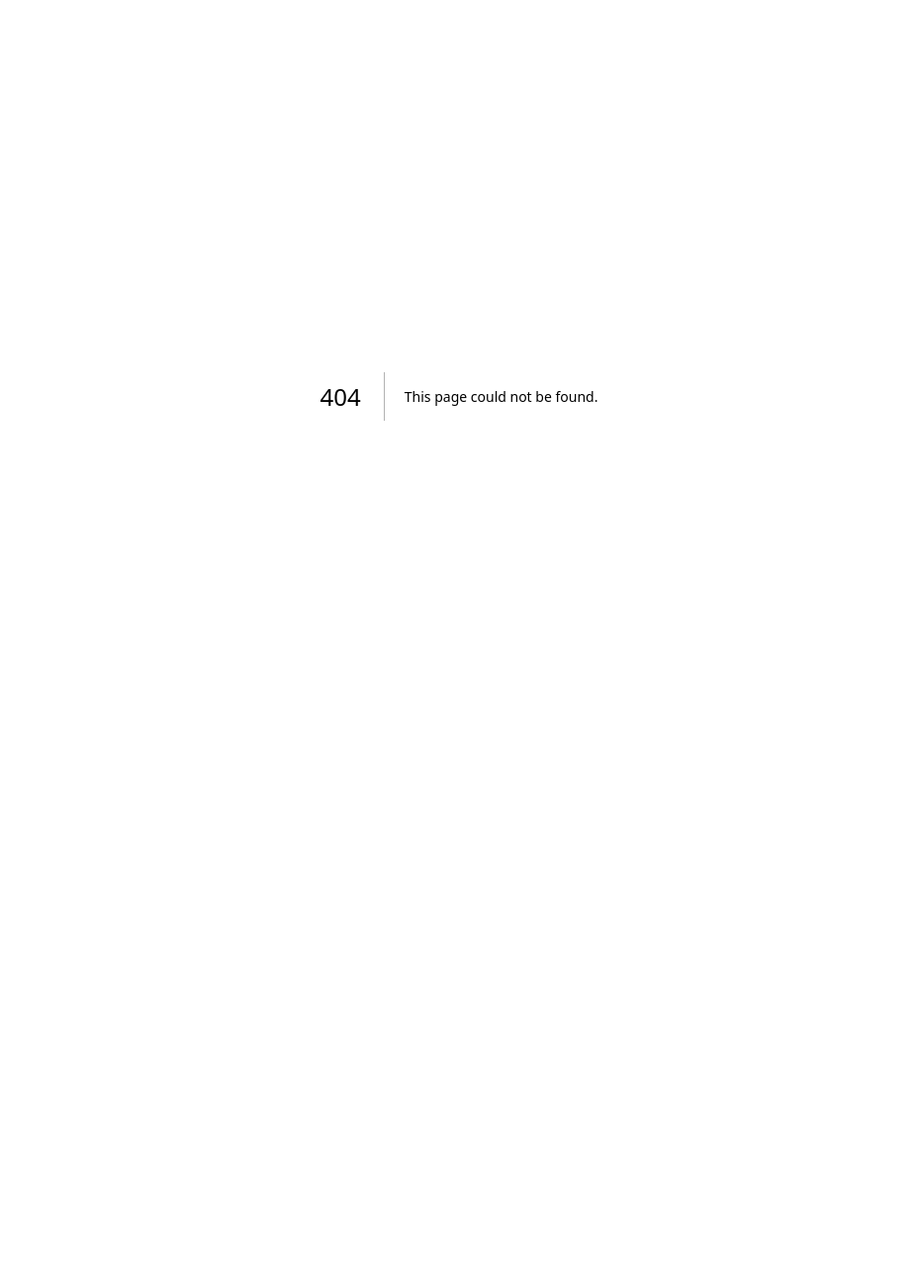
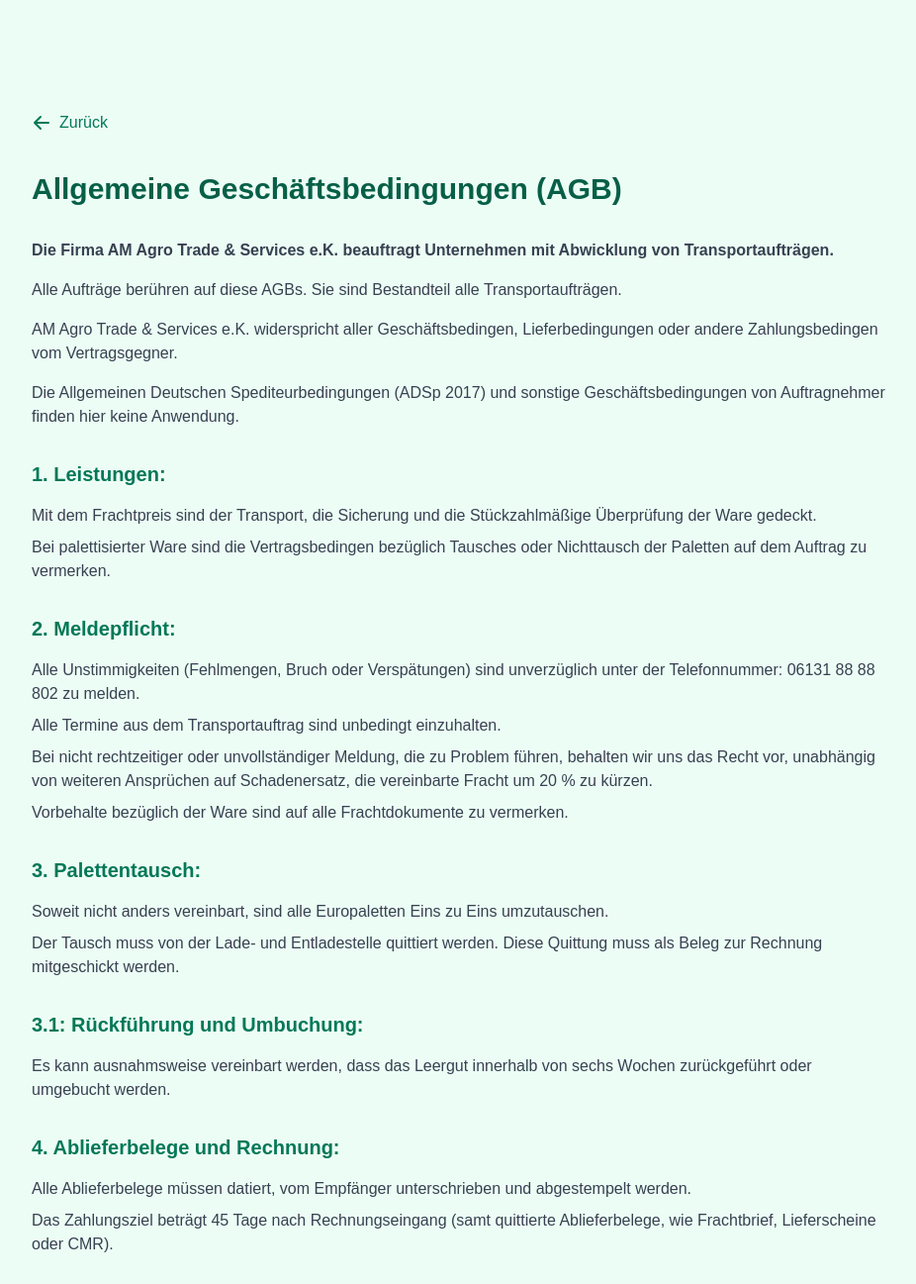
Before and after one commit to Developers-at-G/amagrotrade, a Next.js app in the folder am-agro-trade/: page /agb in a window 1280 px wide. Before the commit this address had no page. Shown: the top 1297 px of the page at 99% size, without its empty margins (176-1102 px from the left). Before the commit the page ends 800 px from the top, so only its background shows below. Built offline with nearby package versions, Linux system fonts and the light colour scheme.

Commit message:
add privacy and condition

```diff
--- a/am-agro-trade/src/app/Components/Footer.tsx
+++ b/am-agro-trade/src/app/Components/Footer.tsx
@@ -12,12 +12,18 @@
           <div className="text-sm">
             © {new Date().getFullYear()} AM Agro Trade & Services.
           </div>
-          <div className="text-sm">
+          <div className="flex space-x-6 text-sm">
             <Link
               href="/impressum"
               className="hover:text-emerald-200 transition-colors duration-200"
             >
               Impressum
+            </Link>
+            <Link
+              href="/agb"
+              className="hover:text-emerald-200 transition-colors duration-200"
+            >
+              AGB
             </Link>
           </div>
         </div>
--- /dev/null
+++ b/am-agro-trade/src/app/agb/page.tsx
@@ -0,0 +1,104 @@
+'use client';
+import { useLanguage } from '../context/LanguageContext';
+import Link from 'next/link';
+
+export default function AGB() {
+  const { t } = useLanguage();
+
+  return (
+    <main className="min-h-screen bg-emerald-50 pt-20">
+      <div className="max-w-4xl mx-auto px-4 py-8">
+        <div className="mb-8">
+          <Link
+            href="/"
+            className="inline-flex items-center text-emerald-700 hover:text-emerald-900 transition-colors"
+          >
+            <svg xmlns="http://www.w3.org/2000/svg" className="h-5 w-5 mr-2" viewBox="0 0 20 20" fill="currentColor">
+              <path fillRule="evenodd" d="M9.707 16.707a1 1 0 01-1.414 0l-6-6a1 1 0 010-1.414l6-6a1 1 0 011.414 1.414L5.414 9H17a1 1 0 110 2H5.414l4.293 4.293a1 1 0 010 1.414z" clipRule="evenodd" />
+            </svg>
+            {t('back')}
+          </Link>
+        </div>
+        <h1 className="text-3xl font-bold text-emerald-800 mb-8">Allgemeine Geschäftsbedingungen (AGB)</h1>
+
+        <div className="space-y-8 text-gray-700">
+          <section className="space-y-4">
+            <p className="font-semibold">Die Firma AM Agro Trade & Services e.K. beauftragt Unternehmen mit Abwicklung von Transportaufträgen.</p>
+            <p>Alle Aufträge berühren auf diese AGBs. Sie sind Bestandteil alle Transportaufträgen.</p>
+            <p>AM Agro Trade & Services e.K. widerspricht aller Geschäftsbedingen, Lieferbedingungen oder andere Zahlungsbedingen vom Vertragsgegner.</p>
+            <p>Die Allgemeinen Deutschen Spediteurbedingungen (ADSp 2017) und sonstige Geschäftsbedingungen von Auftragnehmer finden hier keine Anwendung.</p>
+          </section>
+
+          <section>
+            <h2 className="text-xl font-semibold text-emerald-700 mb-4">1. Leistungen:</h2>
+            <div className="space-y-2">
+              <p>Mit dem Frachtpreis sind der Transport, die Sicherung und die Stückzahlmäßige Überprüfung der Ware gedeckt.</p>
+              <p>Bei palettisierter Ware sind die Vertragsbedingen bezüglich Tausches oder Nichttausch der Paletten auf dem Auftrag zu vermerken.</p>
+            </div>
+          </section>
+
+          <section>
+            <h2 className="text-xl font-semibold text-emerald-700 mb-4">2. Meldepflicht:</h2>
+            <div className="space-y-2">
+              <p>Alle Unstimmigkeiten (Fehlmengen, Bruch oder Verspätungen) sind unverzüglich unter der Telefonnummer: 06131 88 88 802 zu melden.</p>
+              <p>Alle Termine aus dem Transportauftrag sind unbedingt einzuhalten.</p>
+              <p>Bei nicht rechtzeitiger oder unvollständiger Meldung, die zu Problem führen, behalten wir uns das Recht vor, unabhängig von weiteren Ansprüchen auf Schadenersatz, die vereinbarte Fracht um 20 % zu kürzen.</p>
+              <p>Vorbehalte bezüglich der Ware sind auf alle Frachtdokumente zu vermerken.</p>
+            </div>
+          </section>
+
+          <section>
+            <h2 className="text-xl font-semibold text-emerald-700 mb-4">3. Palettentausch:</h2>
+            <div className="space-y-2">
+              <p>Soweit nicht anders vereinbart, sind alle Europaletten Eins zu Eins umzutauschen.</p>
+              <p>Der Tausch muss von der Lade- und Entladestelle quittiert werden. Diese Quittung muss als Beleg zur Rechnung mitgeschickt werden.</p>
+            </div>
+          </section>
+
+          <section>
+            <h2 className="text-xl font-semibold text-emerald-700 mb-4">3.1: Rückführung und Umbuchung:</h2>
+            <p>Es kann ausnahmsweise vereinbart werden, dass das Leergut innerhalb von sechs Wochen zurückgeführt oder umgebucht werden.</p>
+          </section>
+
+          <section>
+            <h2 className="text-xl font-semibold text-emerald-700 mb-4">4. Ablieferbelege und Rechnung:</h2>
+            <div className="space-y-2">
+              <p>Alle Ablieferbelege müssen datiert, vom Empfänger unterschrieben und abgestempelt werden.</p>
+              <p>Das Zahlungsziel beträgt 45 Tage nach Rechnungseingang (samt quittierte Ablieferbelege, wie Frachtbrief, Lieferscheine oder CMR).</p>
+            </div>
+          </section>
+
+          <section>
+            <h2 className="text-xl font-semibold text-emerald-700 mb-4">5. Versicherungsnachweis:</h2>
+            <div className="space-y-2">
+              <p>Der Auftragnehmer ist verpflichtet, einen gültigen Versicherungsnachweis gem. § 7a GüKG vorzulegen.</p>
+              <p>Mit der Auftragsannahme bestätigt der Auftragnehmer, dass er eine Haftpflichtversicherung mit der Deckung der gesetzlichen Haftung abgeschlossen hat.</p>
+            </div>
+          </section>
+
+          <section>
+            <h2 className="text-xl font-semibold text-emerald-700 mb-4">6. Haftungserhöhung:</h2>
+            <div className="space-y-2">
+              <p>Bei innerdeutschen Transporten haftet der Auftragnehmer nach den Bestimmungen des HGBs, 3 431 HGB.</p>
+              <p>Für Verluste oder Beschädigungen gilt § 449 . Abs. 1 Nr. 1 HGB mit 40 Sonderziehungsrechte pro KG.</p>
+              <p>Mit der Auftragsannahme bestätigt der Auftragnehmer, dass seine Versicherung auch diese Erhöhung mitdeckt.</p>
+            </div>
+          </section>
+
+          <section>
+            <h2 className="text-xl font-semibold text-emerald-700 mb-4">7. Vertragsstrafe:</h2>
+            <p>Beim Verstoß gegen die Verpflichtungen, gilt eine Frachtstrafe von 15 % neben aller anderen Ansprüchen.</p>
+          </section>
+
+          <section>
+            <h2 className="text-xl font-semibold text-emerald-700 mb-4">8. Gerichtsstand:</h2>
+            <div className="space-y-2">
+              <p>Für alle Rechtsstreitigkeiten zwischen AM Agro Trade & Service e.K. und den Auftragnehmern ist für alle Beteiligten, soweit sie Kaufleute sind, das für den Auftraggeber in Mainz zuständige Gericht.</p>
+              <p>Diese Vereinbarung gilt als zusätzliche Gerichtsstandvereinbarung im Fall der Art. 31 CMR und 46 § 1 CIM.</p>
+            </div>
+          </section>
+        </div>
+      </div>
+    </main>
+  );
+}
```
